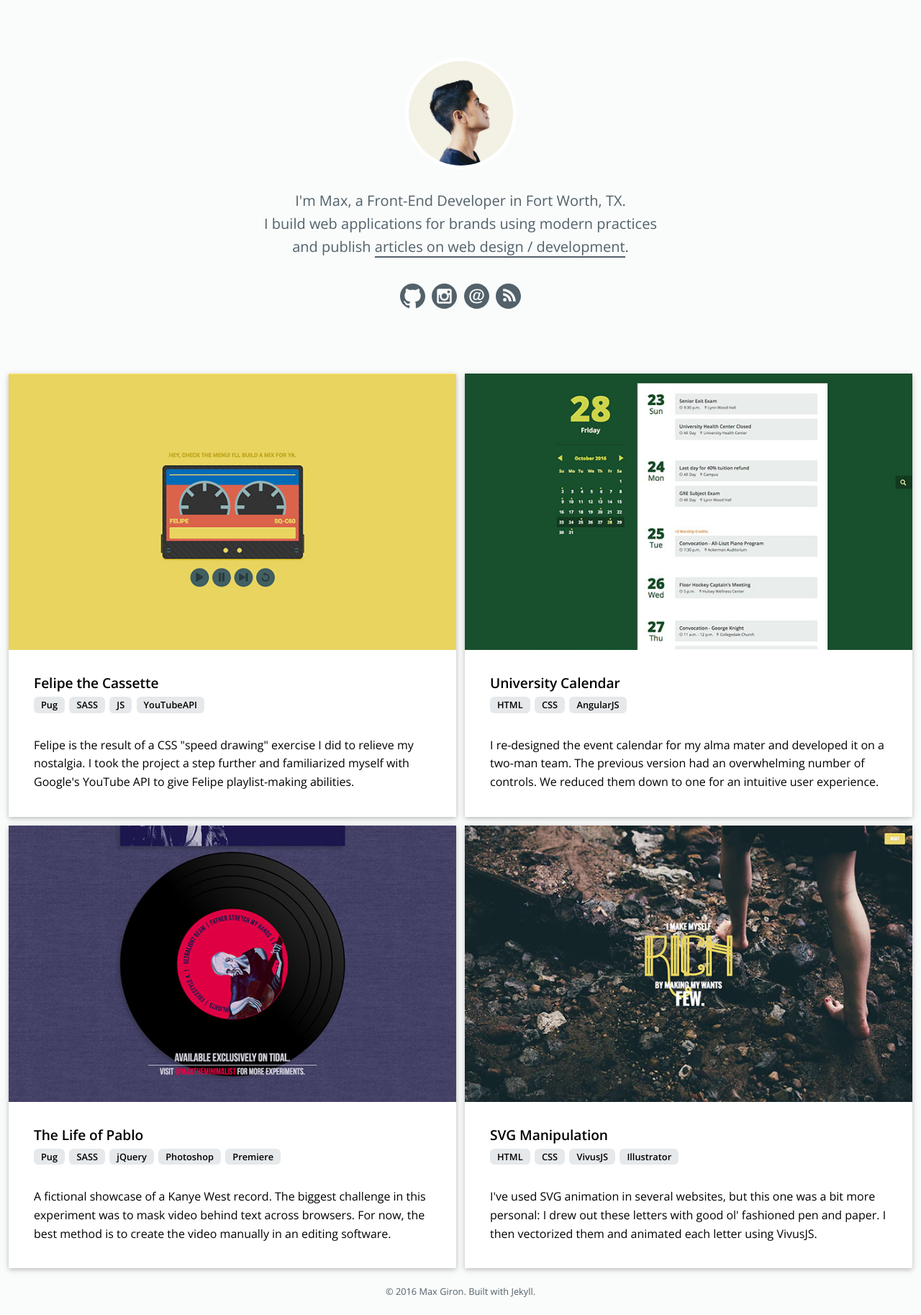
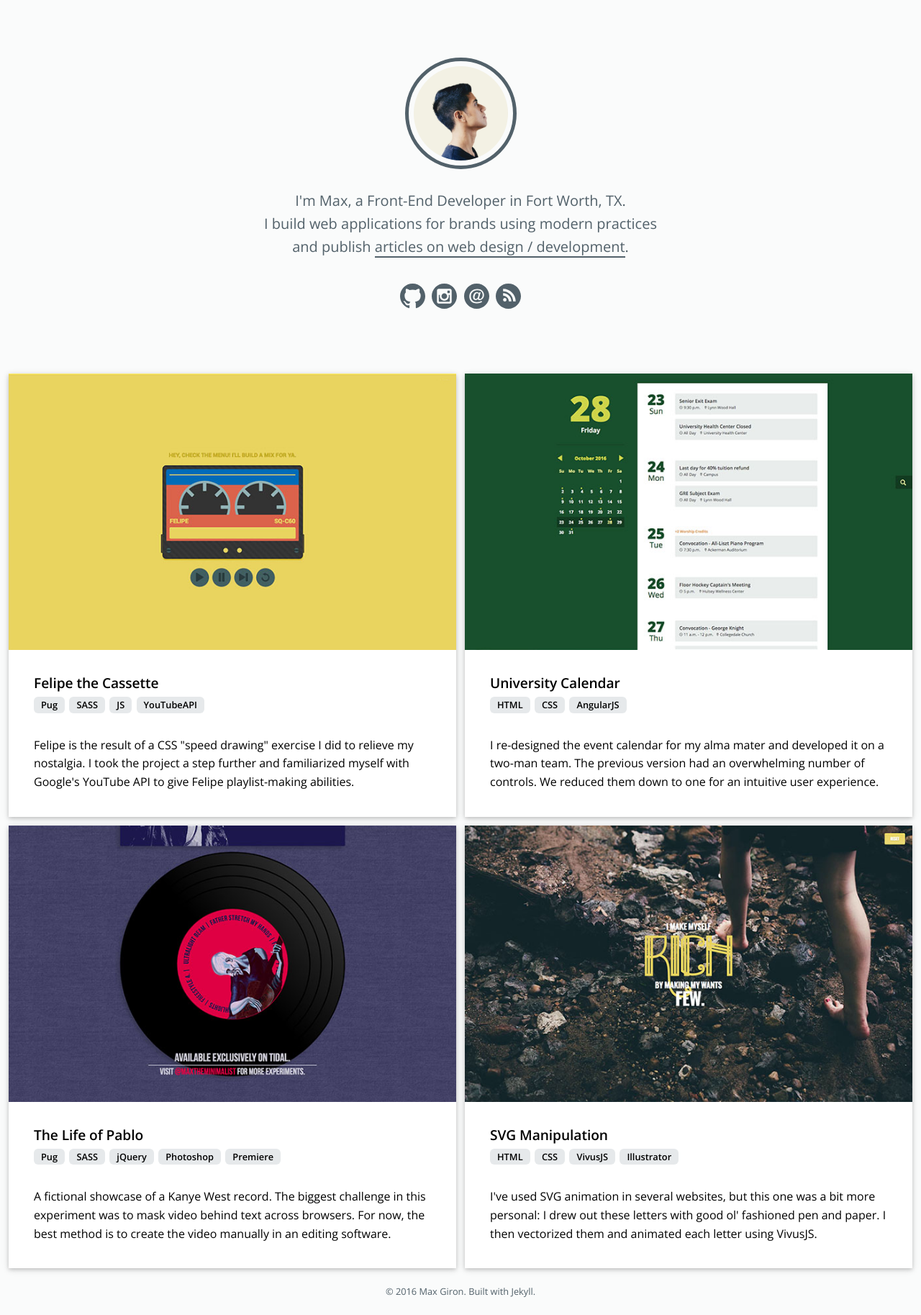
Before and after one commit to maxgironcodes/maxgironcodes.github.io, a Jekyll site: the page built from index.html, in a window 1280 px wide. Shown: the whole page at 72% size. Built offline with Jekyll 4.4.1, drawn with Linux system fonts in a browser that asks for light colours; nearby versions of some CDN libraries.

Commit message:
Change border on profile

```diff
--- a/_includes/profile.html
+++ b/_includes/profile.html
@@ -1,7 +1,9 @@
 <header id="HEADER">
   <div class="profile">
     <a class="remove-border-bottom" href="{{ site.url }}/index.html">
-      <img class="profile_pic" src="{{ site.url }}/img/profile-img.jpg"></a>
+      <img class="profile_pic" src="{{ site.url }}/img/profile-img.jpg">
+      <!-- <object type="image/svg+xml" data="img/profile-border.svg" class="profile_border"></object> -->
+    </a>
     <h1 class="profile_tagline">
       I'm Max, a Front-End Developer in Fort Worth, TX.<br>
       I build web applications for brands using modern practices<br>
--- a/_scss/_widgets.scss
+++ b/_scss/_widgets.scss
@@ -2,14 +2,23 @@
   max-width: 618px;
   margin: auto;
   text-align: center;
+  position: relative;
 
   &_pic {
     width: 155px;
     height: 155px;
     border-radius: 50%;
-    border: 5px solid white;
+    border: 5px solid $c-blue;
     margin: 0 auto;
+    padding: 7px;
     display: inline-block;
+  }
+  &_border {
+    width: 155px;
+    height: 155px;
+    position: absolute;
+    left: 50%;
+    transform: translateX(-50%);
   }
   &_tagline {
     font-size: 1.2rem;
```
Also changed, not shown: 1 other file.
